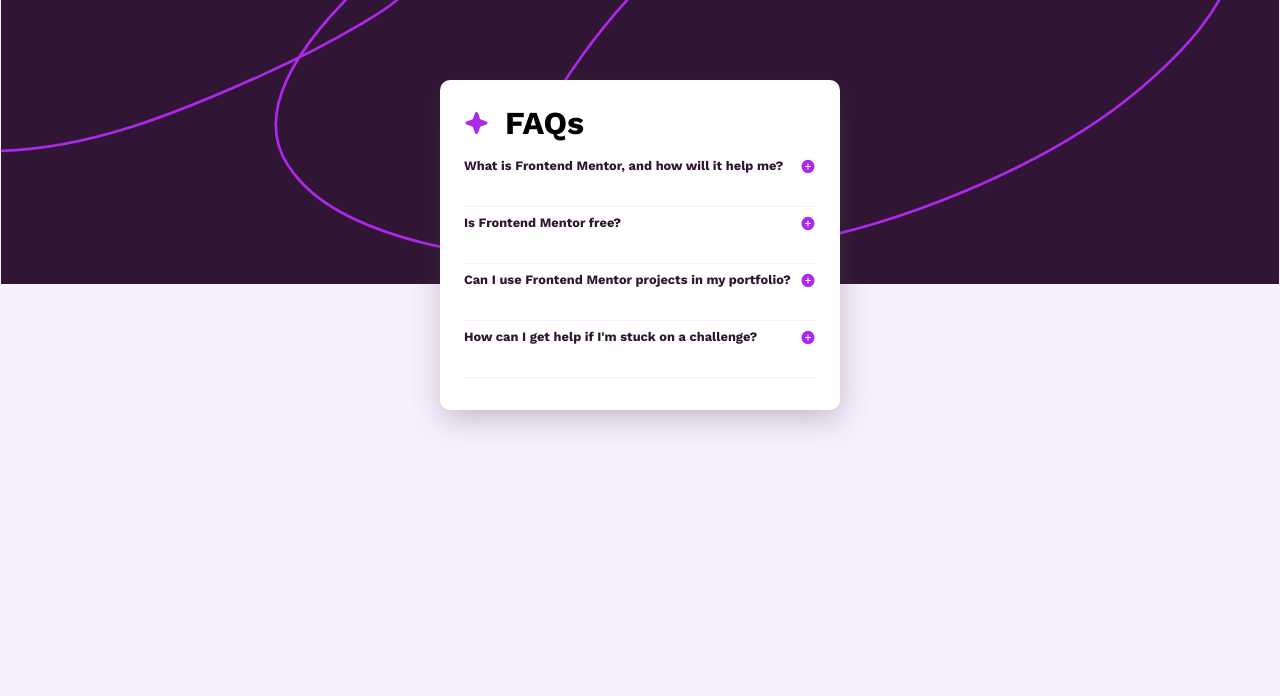
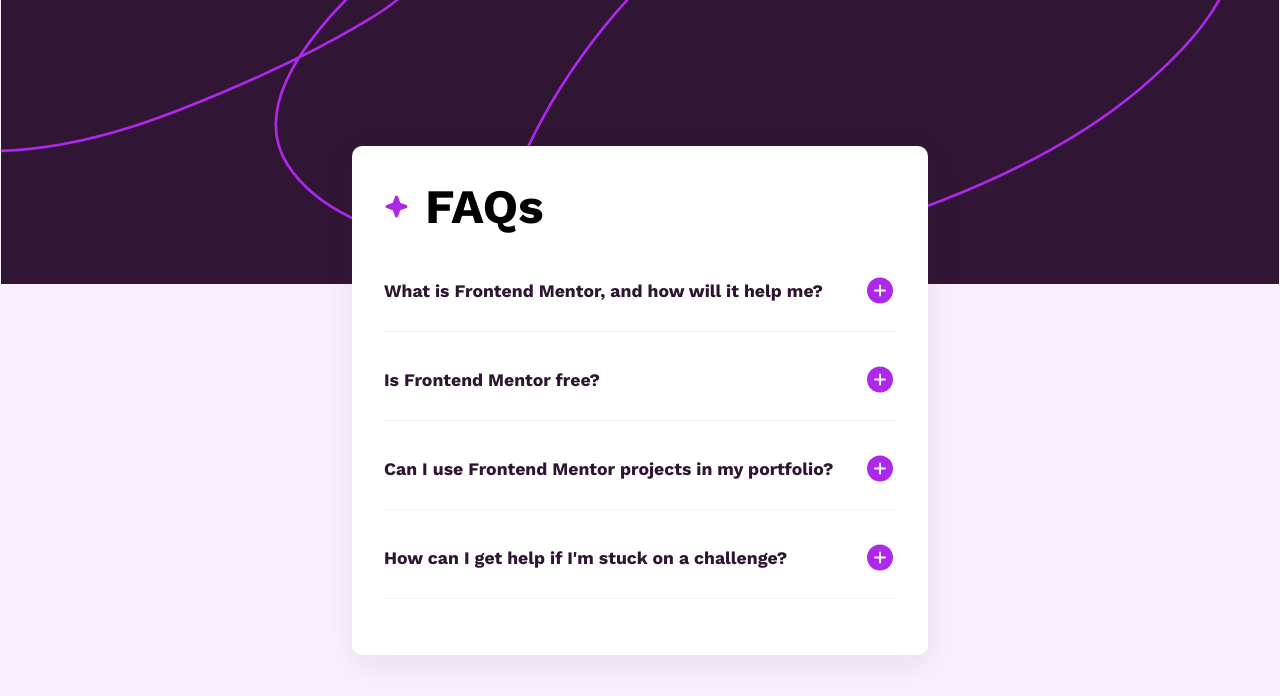
Before and after one commit to ly-math/FAQ-accordion, a plain HTML site: page index.html in a window 1280 px wide. Drawn offline with nearby package versions, Linux system fonts and the light colour scheme.

Commit message:
Update style.css

```diff
--- a/style.css
+++ b/style.css
@@ -25,7 +25,7 @@
     display: flex;
     justify-content: center;
     align-items: center;
-    height: fit-content;
+    height: 100vh;
 }
 
 h2, h3 {
@@ -33,11 +33,11 @@
 }
 
 h1 {
-    font-size: 2em;
+    font-size: 3em;
 }
 
 h2 {
-    font-size: .8em;
+    font-size: 1.1em;
 }
 
 p {
@@ -48,19 +48,17 @@
 .container {
     background-color: var(--White);
     width: 90%;
-    max-width: 25rem;
+    max-width: 36rem;
     height: fit-content;
     border-radius: 10px;
     padding: 1.5rem;
-    box-shadow: 1px 10px 30px hsla(0, 0%, 30%, 0.3);
-    margin-top: 5rem;
-    margin-bottom: 4rem;
+    box-shadow: 1px 10px 30px hsla(0, 0%, 30%, 0.1);
 }
 
 .header {
     display: flex;
     gap: 1rem;
-    margin-bottom: 1rem;
+    margin-bottom: 2rem;
 }
 
 .header img {
@@ -69,7 +67,9 @@
 
 .question {
     display: flex;
+    align-items: center;
     position: relative;
+    margin-bottom: 1rem;
     height: 3rem;
     padding-right: 3rem;;
     cursor: pointer;
@@ -94,7 +94,7 @@
 .question img {
     position: absolute;
     right: 0;
-    width: 1rem;
+    width: 2rem;
 }
 
 .minus-icon {
@@ -102,22 +102,26 @@
 }
 
 .answer {
-    margin-bottom: 0.5rem;
+    margin-bottom: 1.5rem;
     max-height: 0;
     overflow: hidden;
     line-height: 1.5rem;
-    transition: max-height .3s ease;
+    transition: max-height .5s ease;
     border-bottom: 1px solid var(--Light-pink);
 }
 
-@media (min-width: 600px) {
+@media (min-width: 900px) {
 
     body {
         background-image: url(assets/images/background-pattern-desktop.svg);
     }
 
     h1 {
-        font-size: 2em;
+        font-size: 3em;
+    }
+
+    h2 {
+        font-size: 1.1em;
     }
 
     .question {
@@ -125,6 +129,6 @@
     }
 
     .container {
-        padding: 1.5rem;
+        padding: 2rem;
     }
 }
```
